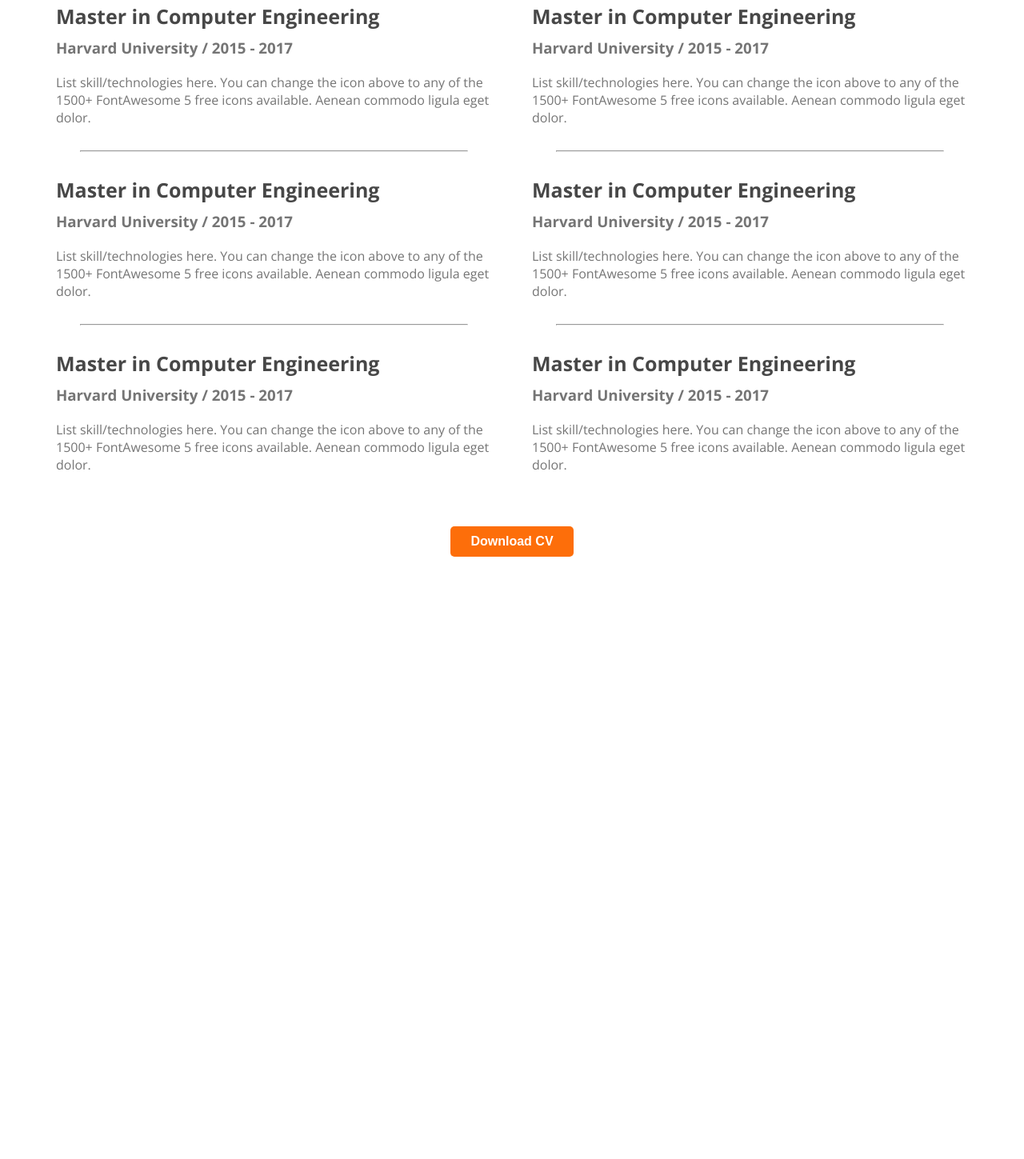
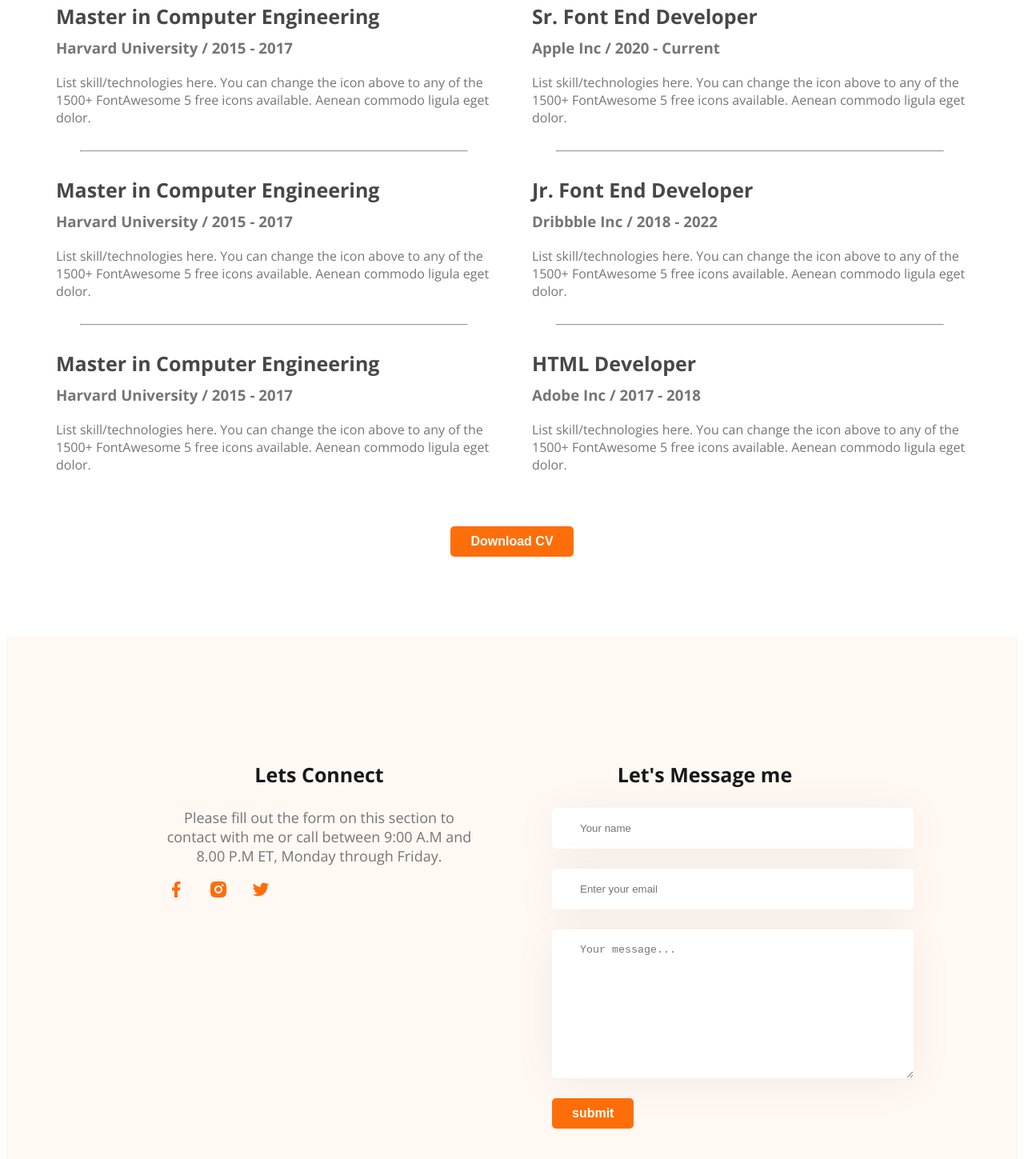
Before and after one commit to shifatshuvo/web-developer-portfolio, a plain HTML site: page index.html in a window 1280 px wide. Shown: the part 2256-3705 px from the top of the page at 80% size. Before the commit the page ends 2960 px from the top, so only its background shows below. Drawn offline with nearby package versions, Linux system fonts and the light colour scheme.

Commit message:
finished footer section

```diff
--- a/index.html
+++ b/index.html
@@ -166,38 +166,35 @@
             <h3 class="resume-column-title">My Experience</h3>
 
             <div class="resume-item">
-              <h2 class="resume-item-title">Master in Computer Engineering</h2>
+              <h2 class="resume-item-title">Sr. Font End Developer</h2>
               <h3 class="resume-item-institute">
-                Harvard University / 2015 - 2017
+                Apple Inc / 2020 - Current
               </h3>
               <p class="resume-item-desc">
-                List skill/technologies here. You can change the icon above to
-                any of the 1500+ FontAwesome 5 free icons available. Aenean
-                commodo ligula eget dolor.
+                List skill/technologies here. You can change the icon above
+to any of the 1500+ FontAwesome 5 free icons available. Aenean commodo ligula eget dolor.
               </p>
             </div>
             <hr />
             <div class="resume-item">
-              <h2 class="resume-item-title">Master in Computer Engineering</h2>
+              <h2 class="resume-item-title">Jr. Font End Developer</h2>
               <h3 class="resume-item-institute">
-                Harvard University / 2015 - 2017
+                Dribbble Inc / 2018 - 2022
               </h3>
               <p class="resume-item-desc">
-                List skill/technologies here. You can change the icon above to
-                any of the 1500+ FontAwesome 5 free icons available. Aenean
-                commodo ligula eget dolor.
+                List skill/technologies here. You can change the icon above
+to any of the 1500+ FontAwesome 5 free icons available. Aenean commodo ligula eget dolor.
               </p>
             </div>
             <hr />
             <div class="resume-item">
-              <h2 class="resume-item-title">Master in Computer Engineering</h2>
+              <h2 class="resume-item-title">HTML Developer</h2>
               <h3 class="resume-item-institute">
-                Harvard University / 2015 - 2017
+                Adobe Inc / 2017 - 2018
               </h3>
               <p class="resume-item-desc">
-                List skill/technologies here. You can change the icon above to
-                any of the 1500+ FontAwesome 5 free icons available. Aenean
-                commodo ligula eget dolor.
+                List skill/technologies here. You can change the icon above
+to any of the 1500+ FontAwesome 5 free icons available. Aenean commodo ligula eget dolor.
               </p>
             </div>
           </div>
@@ -211,6 +208,27 @@
       <!-- Resume Section End -->
     </main>
 
-    <footer></footer>
+    <footer>
+      <div class="footer-column">
+        <h3 class="section-title">Lets Connect</h3>
+        <p class="section-desc">
+          Please fill out the form on this section to contact with me or call between 9:00 A.M and 8.00 P.M ET, Monday through Friday.
+        </p>
+        <div class="social-links">
+          <a href=""><img src="images/icons/facebook.png" alt=""></a>
+          <a href=""><img src="images/icons/insta.png" alt=""></a>
+          <a href=""><img src="images/icons/twitter.png" alt=""></a>
+        </div>
+      </div>
+      <div class="footer-column">
+        <h3 class="section-title">Let's Message me</h3>
+        <form class="contact">
+          <input type="text" placeholder="Your name">
+          <input type="email" placeholder="Enter your email">
+          <textarea name="" id="" cols="30" rows="10" placeholder="Your message..."></textarea>
+          <input class="btn-primary" type="submit" value="submit">
+        </form>
+      </div>
+    </footer>
   </body>
 </html>
--- a/styles/porfolio.css
+++ b/styles/porfolio.css
@@ -195,3 +195,33 @@ main section {
   text-align: center;
   margin-top: 50px;
 }
+
+/* Footer Styles */
+
+footer {
+  display: flex;
+  gap: 100px;
+  background: #fff8f3;
+  margin-top: 100px;
+  padding: 130px 200px;
+}
+
+.footer-column {
+  width: 50%;
+}
+
+.social-links a {
+  margin-right: 25px;
+}
+
+.contact input[type="text"], .contact input[type="email"], textarea {
+  display: block;
+  margin-bottom: 25px;
+  padding: 18px 35px;
+  color: #757575;
+  border-radius: 5px;
+  background: #fff;
+  border: none;
+  box-shadow: 0px 6px 55px 0px rgb(0, 0, 0, 0.06);
+  width: 100%;
+}
```
